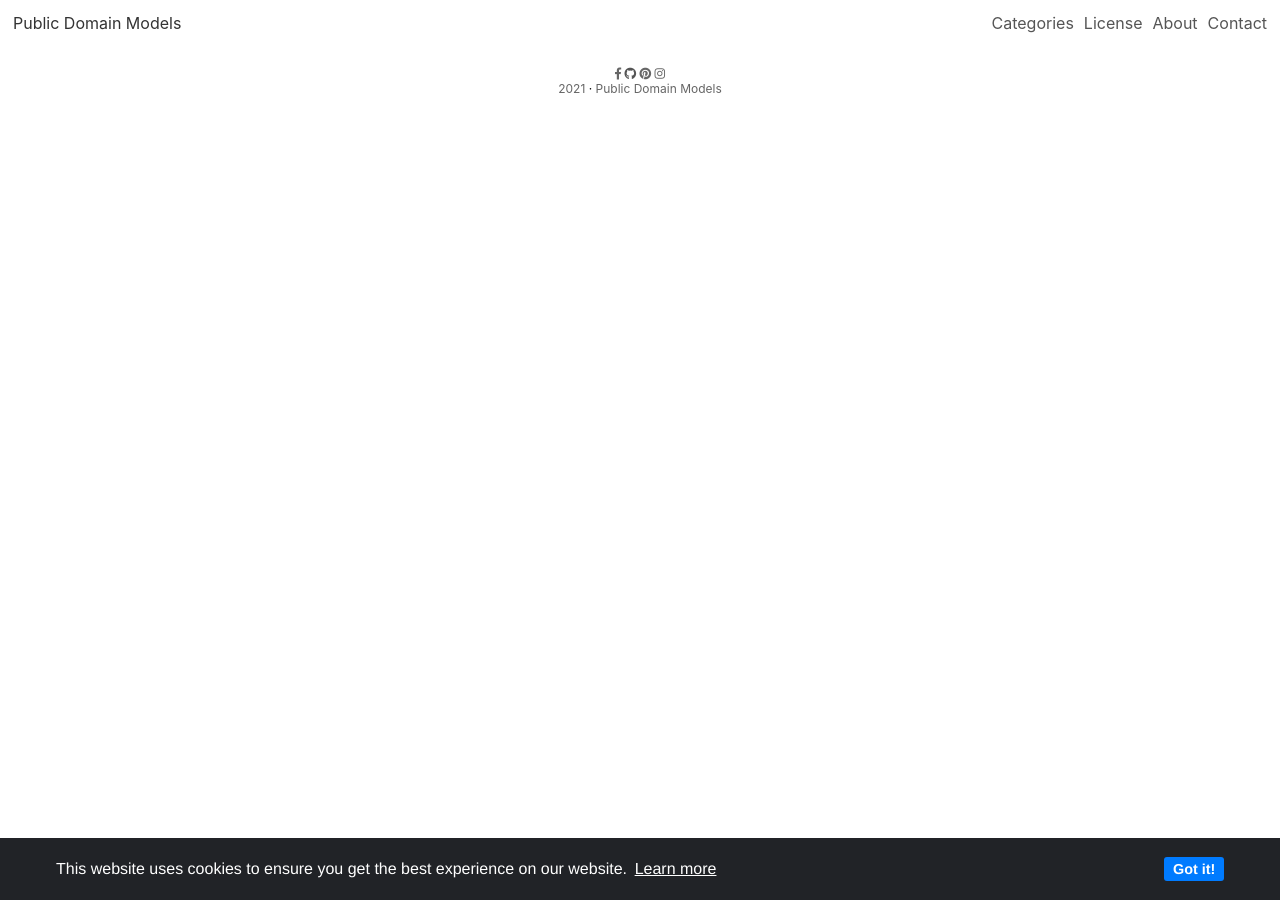
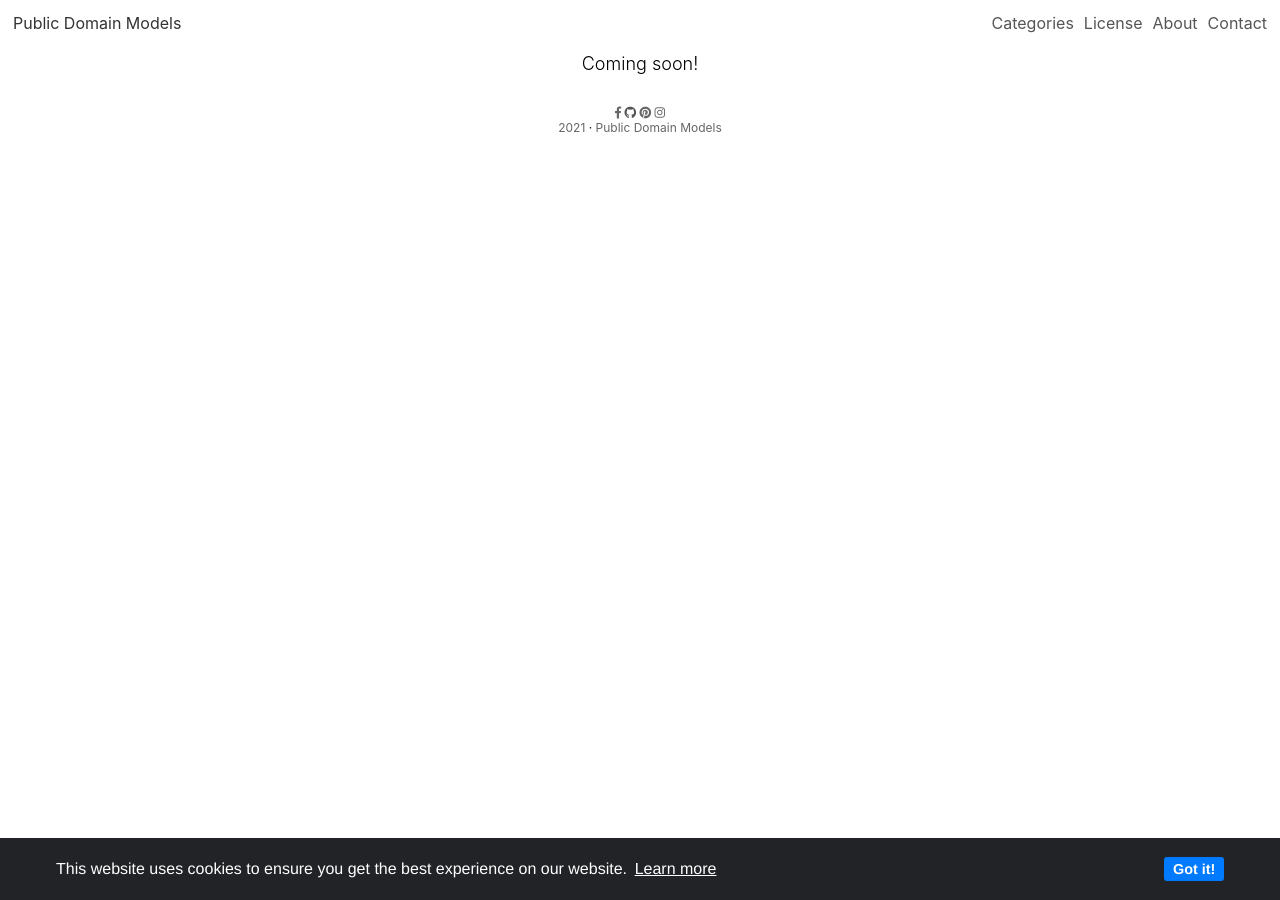
Before and after one commit to mohamadrido/project, a Jekyll site: the page built from game-assets.html, in a window 1280 px wide. Built offline with Jekyll 4.4.1, drawn with Linux system fonts in a browser that asks for light colours; nearby versions of some CDN libraries.

Commit message:
Update game-assets.html

```diff
--- a/game-assets.html
+++ b/game-assets.html
@@ -2,6 +2,9 @@
 layout: default
 title: Game Assets
 ---
+<div style="text-align: center;">
+  <h2>Coming soon!</h2>
+</div>
 {% for post in site.tags.game-assets %}
   <div class="column">
     <div class="card">
```
